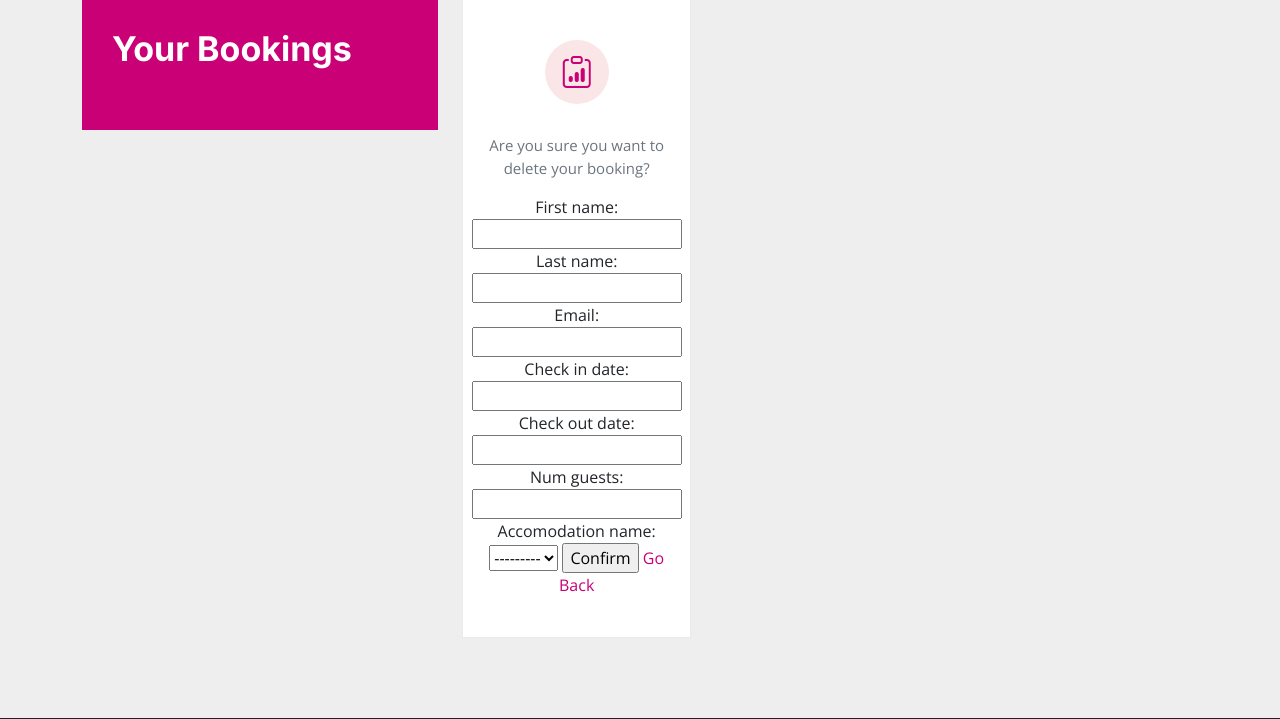
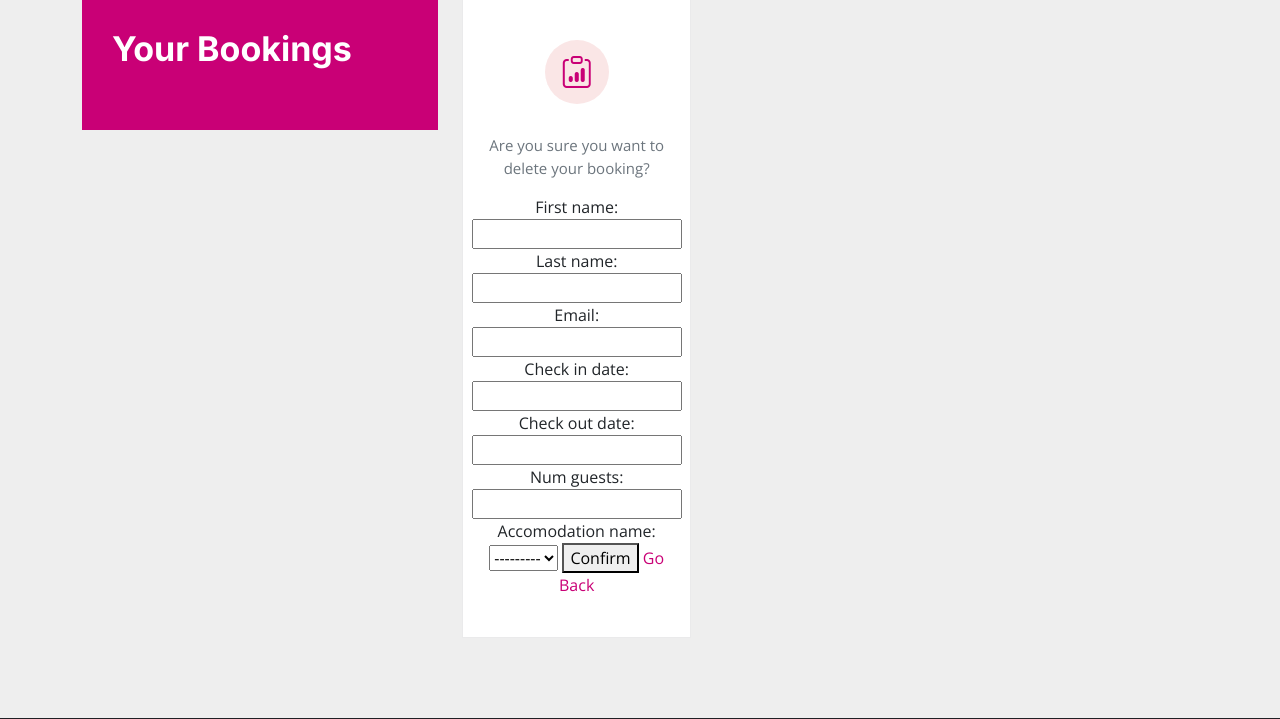
Before and after one commit to ornao/pp4, a Django app: template templates/confirm_delete.html in a window 1280 px wide. Shown: the part 111-830 px from the top of the page. Run offline with Django 3.2, Linux system fonts and the light colour scheme; the template is opened without the code that fills it: values that come from a table or form of the project are taken from there, others are empty; the visitor is signed in with stand-in values (Sample User, id 1); some libraries are stand-ins or nearby versions.

```diff
--- a/templates/confirm_delete.html
+++ b/templates/confirm_delete.html
@@ -24,7 +24,7 @@
                 {% csrf_token %}
                 <p>Are you sure you want to delete your booking?</p>
                 {{ form }}
-                <input class="btn-book-a-table primaryAction" type="submit" value="Confirm">
+                <button class="btn-book-a-table primaryAction" type="submit">Confirm</button>
                 <a href="{% url 'read_bookings' %}">Go Back</a>
               </form>
               {% else %}
```
Also changed, not shown: README.md.
